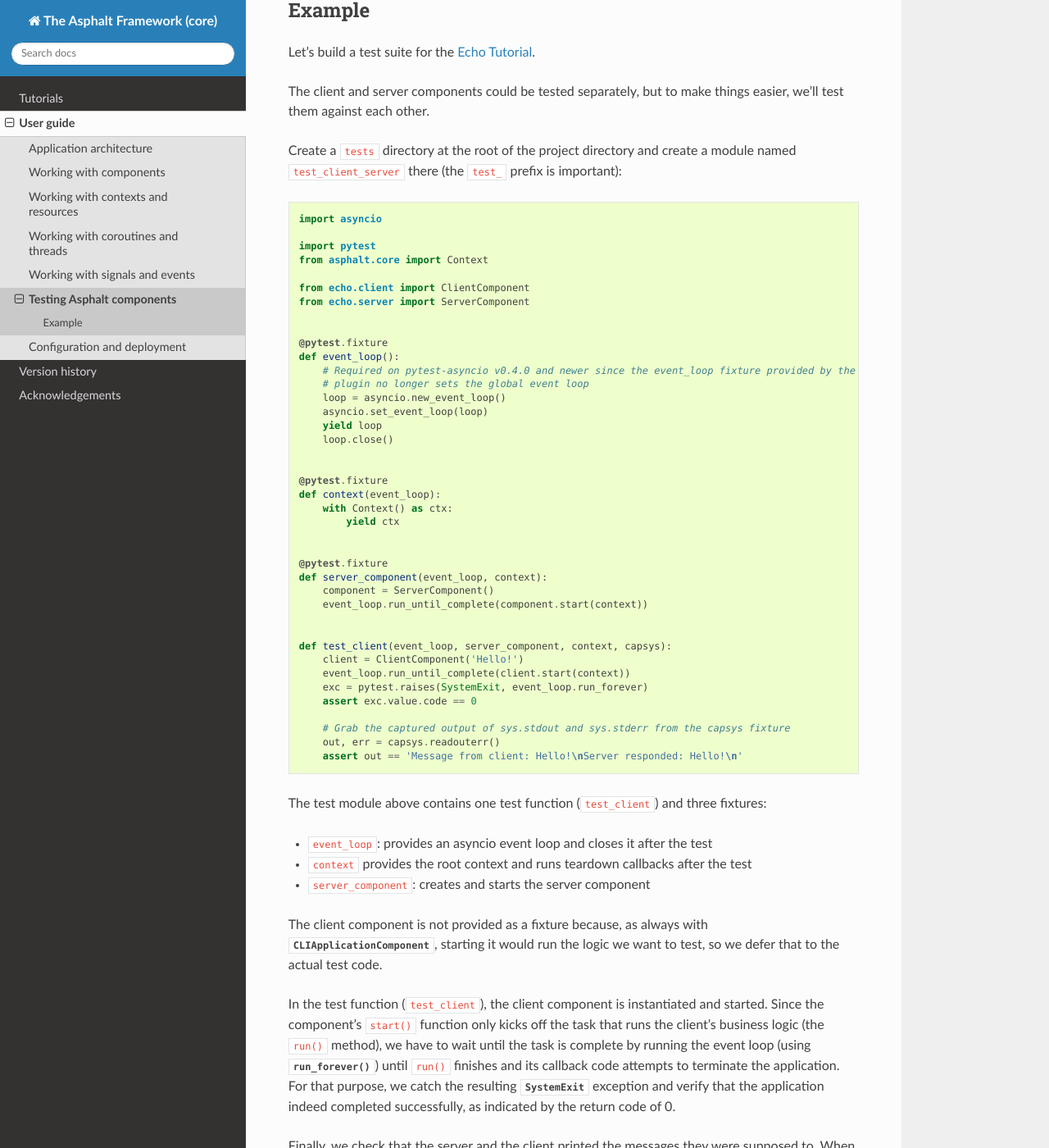
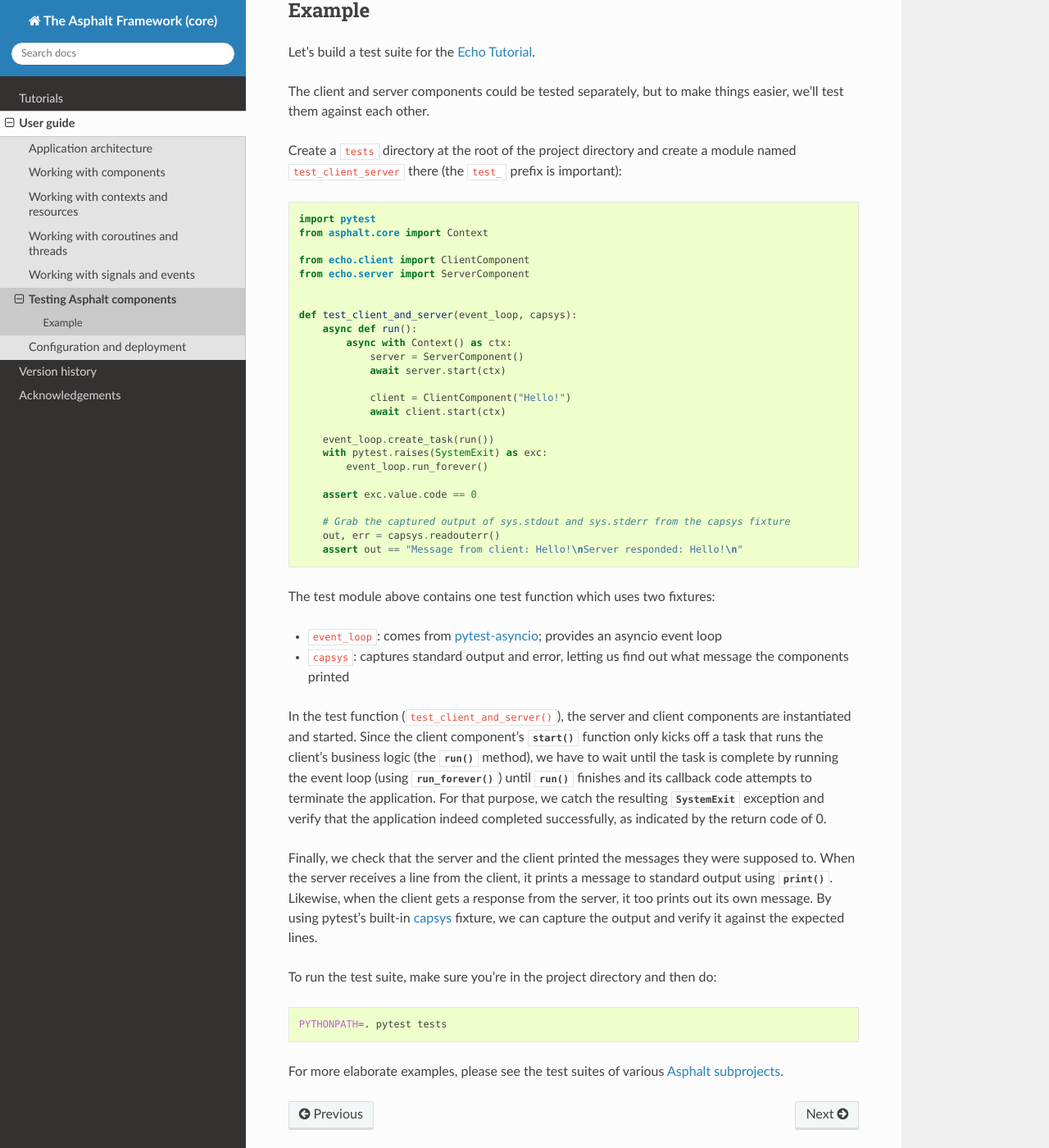
Before and after one commit to asphalt-framework/asphalt, a Sphinx documentation site: the page built from docs/userguide/testing.rst, in a window 1280 px wide and 1400 px high, scrolled down 455 px. Shown: the whole window at 82% size. Built offline with Sphinx 7.4.7 and the Read the Docs theme 2.0.0, drawn with Linux system fonts in a browser that asks for light colours; the version number could not be read and is left out.

Commit message:
Updated testing documentation
This was vastly outdated and no longer working.

```diff
--- a/docs/tutorials/webnotifier.rst
+++ b/docs/tutorials/webnotifier.rst
@@ -197,7 +197,6 @@ class to it::
     import logging
 
     import aiohttp
-
     from asphalt.core import Component, Event, Signal, context_teardown
 
     logger = logging.getLogger(__name__)
--- a/docs/userguide/testing.rst
+++ b/docs/userguide/testing.rst
@@ -1,15 +1,17 @@
 Testing Asphalt components
 ==========================
+
+.. py:currentmodule:: asphalt.core
 
 Testing Asphalt components and component hierarchies is a relatively simple procedure:
 
 #. Create an instance of your :class:`~asphalt.core.component.Component`
 #. Create a :class:`~asphalt.core.context.Context` instance
-#. Run the component's ``start()`` method with the context as the argument
+#. Run the component's :meth:`~.component.Component.start` method with the context as the argument
 #. Run the tests
 #. Close the context to release any resources
 
-With Asphalt projects, it is recommended to use the `py.test`_ testing framework because it is
+With Asphalt projects, it is recommended to use the pytest_ testing framework because it is
 already being used with Asphalt core and it provides easy testing of asynchronous code
 (via the pytest-asyncio_ plugin).
 
@@ -24,8 +26,6 @@ them against each other.
 Create a ``tests`` directory at the root of the project directory and create a module named
 ``test_client_server`` there (the ``test_`` prefix is important)::
 
-    import asyncio
-
     import pytest
     from asphalt.core import Context
 
@@ -33,70 +33,56 @@ Create a ``tests`` directory at the root of the project directory and create a m
     from echo.server import ServerComponent
 
 
-    @pytest.fixture
-    def event_loop():
-        # Required on pytest-asyncio v0.4.0 and newer since the event_loop fixture provided by the
-        # plugin no longer sets the global event loop
-        loop = asyncio.new_event_loop()
-        asyncio.set_event_loop(loop)
-        yield loop
-        loop.close()
+    def test_client_and_server(event_loop, capsys):
+        async def run():
+            async with Context() as ctx:
+                server = ServerComponent()
+                await server.start(ctx)
 
+                client = ClientComponent("Hello!")
+                await client.start(ctx)
 
-    @pytest.fixture
-    def context(event_loop):
-        with Context() as ctx:
-            yield ctx
+        event_loop.create_task(run())
+        with pytest.raises(SystemExit) as exc:
+            event_loop.run_forever()
 
-
-    @pytest.fixture
-    def server_component(event_loop, context):
-        component = ServerComponent()
-        event_loop.run_until_complete(component.start(context))
-
-
-    def test_client(event_loop, server_component, context, capsys):
-        client = ClientComponent('Hello!')
-        event_loop.run_until_complete(client.start(context))
-        exc = pytest.raises(SystemExit, event_loop.run_forever)
         assert exc.value.code == 0
 
         # Grab the captured output of sys.stdout and sys.stderr from the capsys fixture
         out, err = capsys.readouterr()
-        assert out == 'Message from client: Hello!\nServer responded: Hello!\n'
+        assert out == "Message from client: Hello!\nServer responded: Hello!\n"
 
-The test module above contains one test function (``test_client``) and three fixtures:
+The test module above contains one test function which uses two fixtures:
 
-* ``event_loop``: provides an asyncio event loop and closes it after the test
-* ``context`` provides the root context and runs teardown callbacks after the test
-* ``server_component``: creates and starts the server component
+* ``event_loop``: comes from pytest-asyncio_; provides an asyncio event loop
+* ``capsys``: captures standard output and error, letting us find out what message the components
+  printed
 
-The client component is not provided as a fixture because, as always with
-:class:`~asphalt.core.component.CLIApplicationComponent`, starting it would run the logic we want
-to test, so we defer that to the actual test code.
-
-In the test function (``test_client``), the client component is instantiated and started. Since the
-component's ``start()`` function only kicks off the task that runs the client's business logic (the
-``run()`` method), we have to wait until the task is complete by running the event loop (using
-:meth:`~asyncio.AbstractEventLoop.run_forever`) until ``run()`` finishes and its callback code
-attempts to terminate the application. For that purpose, we catch the resulting :exc:`SystemExit`
-exception and verify that the application indeed completed successfully, as indicated by the return
-code of 0.
+In the test function (``test_client_and_server()``), the server and client components are
+instantiated and started. Since the client component's
+:meth:`~.component.CLIApplicationComponent.start` function only kicks off a task that runs the
+client's business logic (the :meth:`~.component.CLIApplicationComponent.run` method), we have to
+wait until the task is complete by running the event loop (using
+:meth:`~asyncio.loop.run_forever`) until
+:meth:`~.component.CLIApplicationComponent.run` finishes and its callback code attempts to
+terminate the application. For that purpose, we catch the resulting :exc:`SystemExit` exception and
+verify that the application indeed completed successfully, as indicated by the return code of 0.
 
 Finally, we check that the server and the client printed the messages they were supposed to.
 When the server receives a line from the client, it prints a message to standard output using
 :func:`print`. Likewise, when the client gets a response from the server, it too prints out its
-own message. By using pytest's built-in ``capsys`` fixture, we can capture the output and verify it
+own message. By using pytest's built-in capsys_ fixture, we can capture the output and verify it
 against the expected lines.
 
 To run the test suite, make sure you're in the project directory and then do:
 
 .. code-block:: bash
 
-    pytest tests
+    PYTHONPATH=. pytest tests
 
 For more elaborate examples, please see the test suites of various `Asphalt subprojects`_.
 
-.. _py.test: http://pytest.org/
+.. _pytest: http://pytest.org/
 .. _pytest-asyncio: https://pypi.python.org/pypi/pytest-asyncio
+.. _capsys: https://docs.pytest.org/en/6.2.x/capture.html#accessing-captured-output-from-a-test-function
 .. _Asphalt subprojects: https://github.com/asphalt-framework
--- a/pyproject.toml
+++ b/pyproject.toml
@@ -73,7 +73,6 @@ version_scheme = "post-release"
 local_scheme = "dirty-tag"
 
 [tool.isort]
-src_paths = ["src"]
 skip_gitignore = true
 profile = "black"
 
```
Also changed, not shown: 3 other files.
